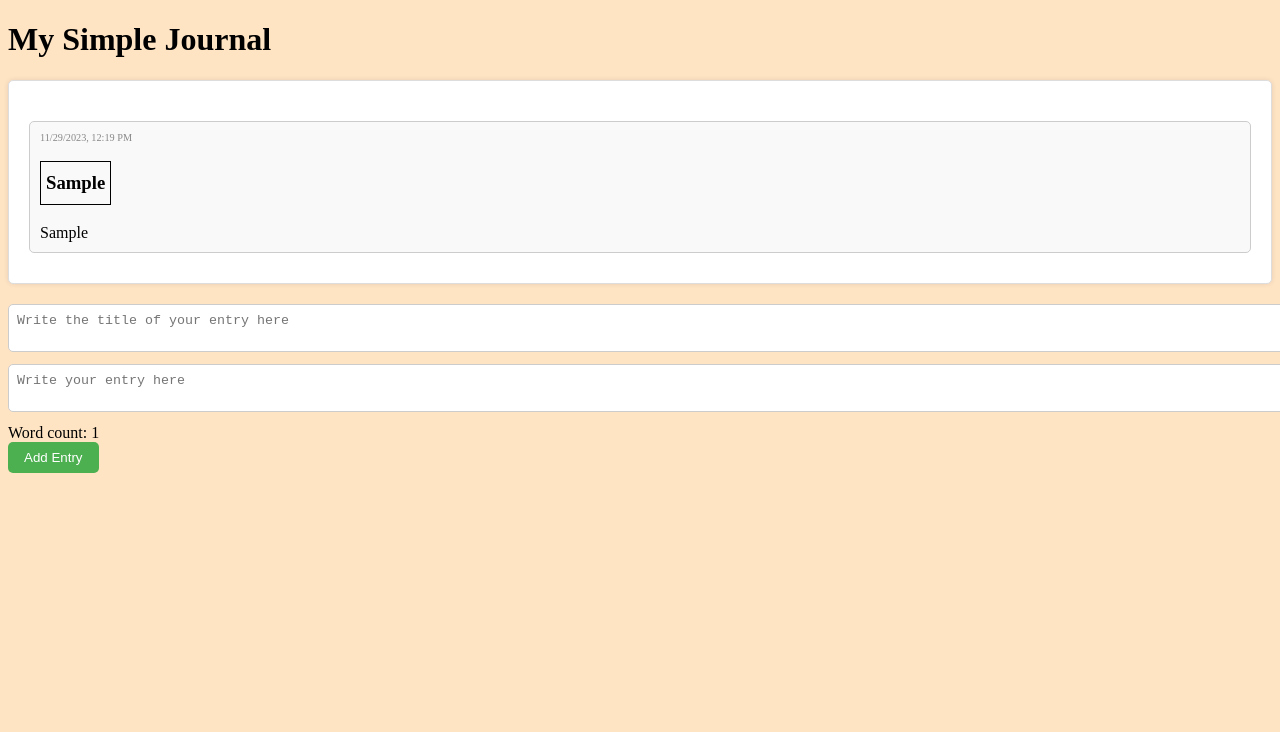
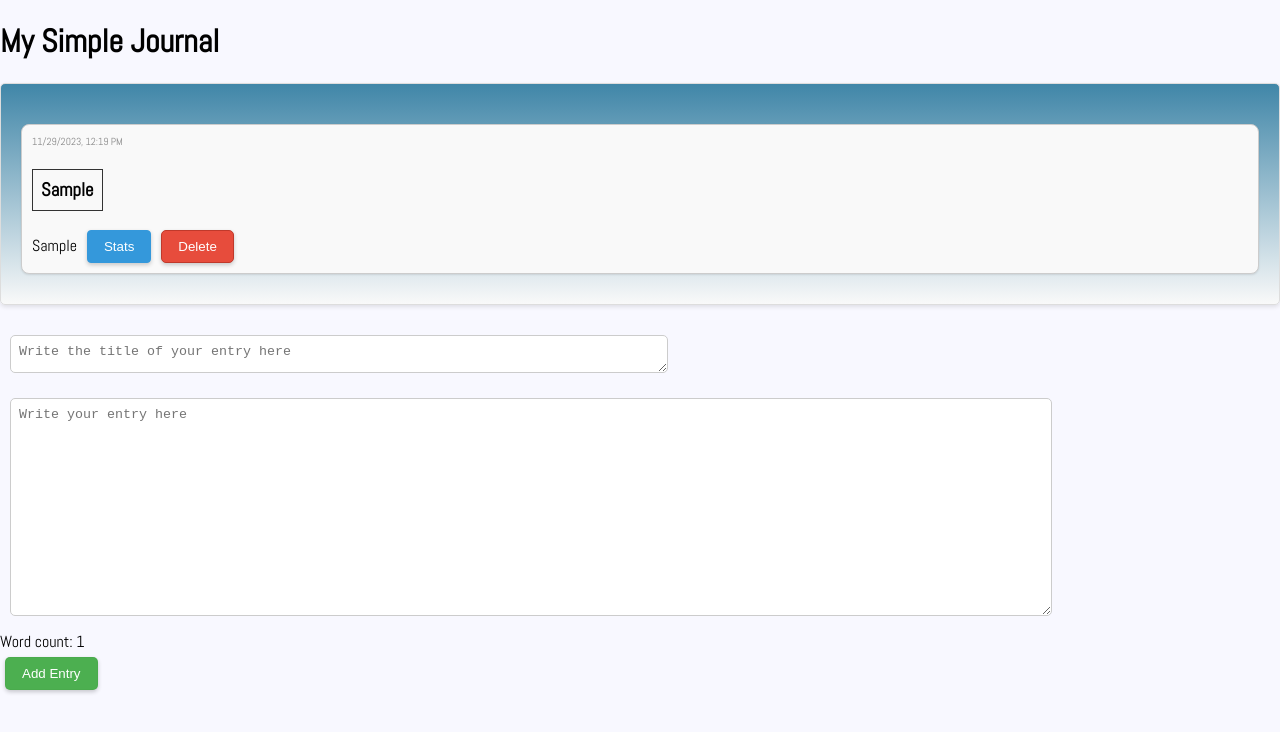
Before and after one commit to CEskilsson/Laboration-2, a website with bundled scripts: page src/index.html in a window 1280 px wide. Both pictures are taken after typing "Sample", "Sample" into the empty fields and a click on the button "Add Entry". Built offline with nearby package versions, Linux system fonts and the light colour scheme.

Commit message:
Fix JSDoc

```diff
--- a/src/index.html
+++ b/src/index.html
@@ -3,7 +3,10 @@
 <head>
     <meta charset="UTF-8">
     <title>Simple Journal App</title>
+    <link href='https://fonts.googleapis.com/css?family=Abel' rel="stylesheet">
     <link rel="stylesheet" href="style.css">
+    <style>
+    </style>
 </head>
 <body>
     <header>
--- a/src/journal/journal-entries.js
+++ b/src/journal/journal-entries.js
@@ -1,72 +1,132 @@
+import { TextAnalysis } from '../modules/text-analysis-functions.js'
+
 /**
- *
+ * Represents a journal with methods to manage entries.
  */
 export class Journal {
   /**
-   *
+   * Creates a new Journal.
    */
   constructor () {
     this.entries = JSON.parse(localStorage.getItem('journalEntries')) || []
   }
 
   /**
+   * Adds a new entry to the journal.
    *
-   * @param newEntryText
-   * @param title
+   * @param {string} newEntryText - The text of the new entry.
+   * @param {string} title - The title of the new entry.
    */
   addNewEntry (newEntryText, title) {
     const timestamp = this.addNewTimestamp()
-
     const currentEntry = { title, text: newEntryText, timestamp }
 
+    this.entries.push(currentEntry)
     this.displayEntry(currentEntry)
-    // Add the new entry to the entries array with a timestamp
 
-    this.entries.push(currentEntry)
-
-    // Update local storage with the updated entries
     localStorage.setItem('journalEntries', JSON.stringify(this.entries))
   }
 
   /**
+   * Displays a journal entry.
    *
-   * @param newEntryText
-   * @param title
+   * @param {object} entry - The entry to be displayed.
    */
   displayEntry (entry) {
     const newEntryElement = document.createElement('div')
     newEntryElement.classList.add('entry-item')
 
-    const titledEntry = this.addTitle(entry.title) // Get the title
-    const timestamp = this.addTimestamp(entry.timestamp) // Get the timestamp
+    const titledEntry = this.addTitle(entry.title)
+    const timestamp = this.addTimestamp(entry.timestamp)
 
     newEntryElement.innerHTML = `${timestamp}<br>${titledEntry}<br>${entry.text.replace(/\n/g, '<br>')}`
+
+    const statsButton = document.createElement('button')
+    statsButton.textContent = 'Stats'
+    statsButton.classList.add('stats-button')
+    statsButton.addEventListener('click', () => this.showStats(entry.text))
+
+    newEntryElement.appendChild(statsButton)
+
+    const deleteButton = document.createElement('button')
+    deleteButton.textContent = 'Delete'
+    deleteButton.classList.add('delete-button')
+    deleteButton.addEventListener('click', () => this.deleteEntry(entry))
+
+    newEntryElement.appendChild(deleteButton)
 
     const entryList = document.getElementById('journal-entries')
     entryList.appendChild(newEntryElement)
   }
 
   /**
+   * Adds a title to the entry.
    *
-   * @param title
+   * @param {string} title - The title to be added.
+   * @returns {string} - HTML-formatted title.
    */
   addTitle (title) {
     return `<h3 class="created-entry-title">${title}</h3>`
   }
 
   /**
+   * Adds a new timestamp for the entry.
    *
+   * @returns {string} - HTML-formatted timestamp.
    */
   addNewTimestamp () {
-    const timeOptions = { year: 'numeric', month: '2-digit', day: '2-digit', hour: '2-digit', minute: '2-digit' } // Options for time formatting
-    const timestamp = new Date().toLocaleTimeString(undefined, timeOptions) // Get only the time part
+    const timeOptions = { year: 'numeric', month: '2-digit', day: '2-digit', hour: '2-digit', minute: '2-digit' }
+    const timestamp = new Date().toLocaleTimeString(undefined, timeOptions)
     return `<div class="timestamp">${timestamp}</div>`
   }
 
   /**
+   * Adds a timestamp to the entry.
    *
+   * @param {string} timestamp - The timestamp to be added.
+   * @returns {string} - HTML-formatted timestamp.
    */
   addTimestamp (timestamp) {
     return `<div class="timestamp">${timestamp}</div>`
   }
+
+  /**
+   * Displays statistics for an entry.
+   *
+   * @param {string} entryText - The text of the entry.
+   */
+  showStats (entryText) {
+    const textAnalyzer = new TextAnalysis()
+    const wordCount = textAnalyzer.countWords(entryText)
+    const periodCount = textAnalyzer.countPeriods(entryText)
+
+    alert(`Word Count: ${wordCount}\nPeriod Count: ${periodCount}`)
+  }
+
+  /**
+   * Deletes an entry from the journal.
+   *
+   * @param {object} entry - The entry to be deleted.
+   */
+  deleteEntry (entry) {
+    const entryIndex = this.entries.indexOf(entry)
+
+    if (entryIndex !== -1) {
+      this.entries.splice(entryIndex, 1)
+
+      this.renderEntries()
+
+      localStorage.setItem('journalEntries', JSON.stringify(this.entries))
+    }
+  }
+
+  /**
+   * Renders all entries in the journal.
+   */
+  renderEntries () {
+    const entryList = document.getElementById('journal-entries')
+    entryList.innerHTML = ''
+
+    this.entries.forEach(entry => this.displayEntry(entry))
+  }
 }
--- a/src/style.css
+++ b/src/style.css
@@ -1,49 +1,61 @@
 @charset "utf-8";
 
 body {
-  background-color: bisque;
+  font-family: 'Abel', sans-serif;
+  margin: 0;
+  padding: 0;
+  background-color: #F8F8FF;
 }
 
 .entry-container {
   padding: 20px;
-  background-color: #fff;
   border: 1px solid #ddd;
   border-radius: 5px;
   box-shadow: 0 0 5px rgba(0, 0, 0, 0.1);
   margin-bottom: 20px;
+  background: linear-gradient(to bottom, #4086a8, #f9f9f9);
+  box-shadow: 0 2px 4px rgba(0, 0, 0, 0.1);
 }
 
 .entry-list {
   margin-top: 20px;
 }
 
+
+
 /* Define styles for each journal entry */
 .entry-item {
-  margin-bottom: 10px; /* Add some spacing between entries */
+  margin-bottom: 10px;
   padding: 10px;
-  border: 1px solid #ccc; /* Add a border around each entry */
+  border: 1px solid #ccc;
   border-radius: 5px;
-  background-color: #f9f9f9; /* Add a background color for better visibility */
+  background-color: #f9f9f9;
+  box-shadow: 0 1px 2px rgba(0, 0, 0, 0.1);
+  border-radius: 8px;
 }
 
 /* Style the textarea */
 #entry-text {
-  width: 100%;
+  width: 80%;
+  height: 200px;
   padding: 8px;
   margin-bottom: 8px;
   border: 1px solid #ccc;
   border-radius: 5px;
   resize: vertical;
+  margin: 10px;
 }
 
 /* Style the textarea */
 #entry-title {
-  width: 100%;
+  width: 50%;
+  height: 20px;
   padding: 8px;
   margin-bottom: 8px;
   border: 1px solid #ccc;
   border-radius: 5px;
   resize: vertical;
+  margin: 10px;
 }
 
 /* Style the dynamically created title with the assigned class */
@@ -52,6 +64,8 @@ body {
   border: 1px solid black;
   padding: 10px 5px;
   margin-top: 0;
+  border-color: #333;
+  padding: 8px;
 }
 
 /* Style the Add Entry button */
@@ -62,6 +76,9 @@ body {
   background-color: #4CAF50;
   color: white;
   cursor: pointer;
+  box-shadow: 0 2px 4px rgba(0, 0, 0, 0.2);
+  border: 1px solid #45a14548;
+  margin: 5px;
 }
 
 /* Change button color on hover */
@@ -74,3 +91,49 @@ body {
   color: #888;
   /* Other styles */
 }
+
+.stats-button {
+  background-color: #3498db;
+  color: white;
+  padding: 8px 16px;
+  border: none;
+  border-radius: 4px;
+  cursor: pointer;
+  transition: background-color 0.3s ease;
+  margin-left: 10px;
+  box-shadow: 0 2px 4px rgba(0, 0, 0, 0.2);
+  border: 1px solid #3498db;
+}
+
+.stats-button:hover {
+  background-color: #2980b9;
+}
+
+.delete-button {
+  background-color: #3498db;
+  color: white;
+  padding: 8px 16px;
+  border: none;
+  border-radius: 4px;
+  cursor: pointer;
+  transition: background-color 0.3s ease;
+  margin-left: 10px;
+  box-shadow: 0 2px 4px rgba(0, 0, 0, 0.2);
+  border: 1px solid #3498db;
+}
+
+.delete-button {
+  padding: 8px 16px;
+  border: none;
+  border-radius: 5px;
+  background-color: #e74c3c; /* Red color similar to delete actions */
+  color: white;
+  cursor: pointer;
+  box-shadow: 0 2px 4px rgba(0, 0, 0, 0.2);
+  border: 1px solid #c0392b; /* A darker red border */
+  margin-left: 10px;
+}
+
+.delete-button:hover {
+  background-color: #c0392b; /* Darker red on hover */
+}
```
